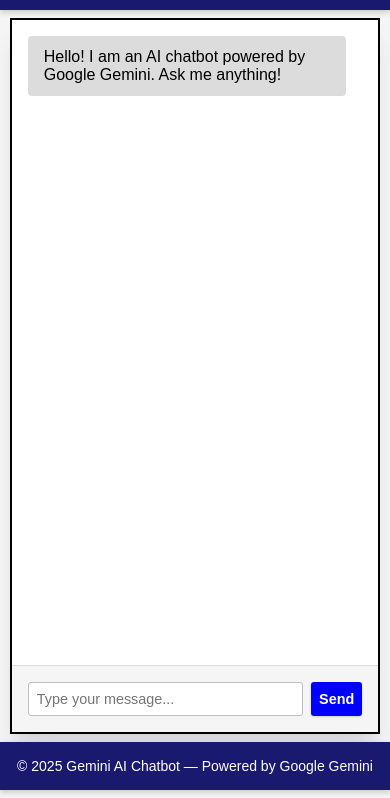
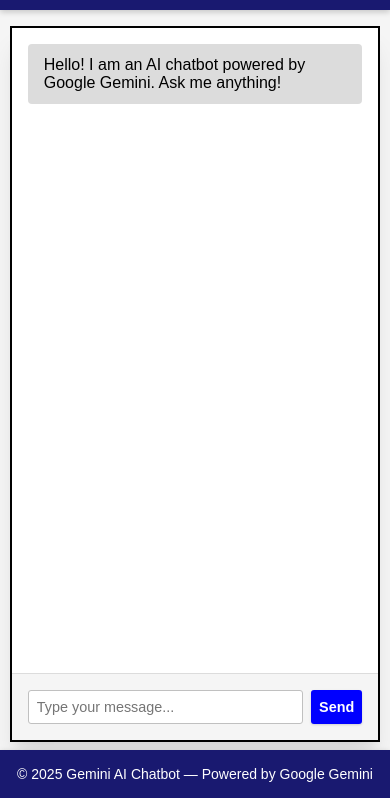
Before and after one commit to Francis3002-01/IT33A-AI-Chatbot-Midterm-Activity, a website: page public/index.html in a window 390 px wide. Shown: the part 54-852 px from the top of the page. Drawn offline with Linux system fonts and the light colour scheme.

Commit message:
updated css

```diff
--- a/public/style.css
+++ b/public/style.css
@@ -7,8 +7,6 @@
 body {
     font-family: 'Montserrat', sans-serif;
     background-color: whitesmoke;
-    padding-top: 4rem;
-    padding-bottom: 3rem;
     display: flex;
     flex-direction: column;
     align-items: center;
@@ -25,35 +23,35 @@
     align-items: center;
     background-color: MidnightBlue;
     color: white;
-    z-index: 20;
-    position: fixed;
     box-shadow: 0 2px 6px rgba(0,0,0,0.2);
 }
 
 .header {
+    position: fixed;
     top: 0;
+    left: 0;
     height: 4rem;
+    z-index: 20;
 }
 
 .footer {
-    bottom: 0;
     height: 3rem;
     font-size: 0.875rem;
     color: white;
+    margin-top: auto;
 }
 
 /* --- Chat Container --- */
 .chat-container {
+    display: flex;
+    flex-direction: column;
     width: 95%;
     max-width: 36rem;
+    margin: 5rem auto 0.5rem auto;
+    border: 2px solid black;
     background-color: white;
     box-shadow: 0 20px 25px -5px rgba(0,0,0,0.1), 0 10px 10px -5px rgba(0,0,0,0.05);
-    display: flex;
-    flex-direction: column;
-    overflow: hidden;
-    height: calc(100vh - 9rem);
-    margin: 1rem auto;
-    border: 2px solid black;
+    height: calc(100vh - 4rem - 3rem - 2rem);
 }
 
 /* --- Chat Window --- */
@@ -149,11 +147,11 @@
 {
     .chat-container {
         height: calc(100vh - 8rem);
-        margin: 0.5rem;
+        margin: 4.5rem 0.25rem 0.rem 0.25rem;
     }
 
     .chat-bubble {
-        max-width: 95%;
+        max-width: 100%;
     }
 
     #send-button, #user-input {
```
